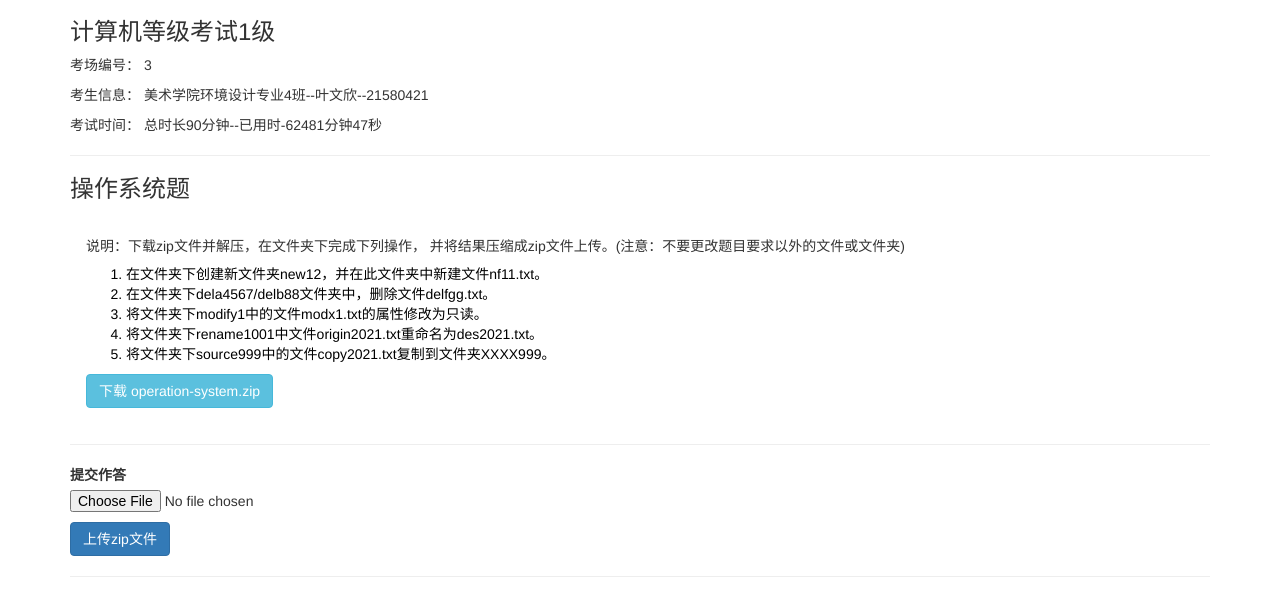
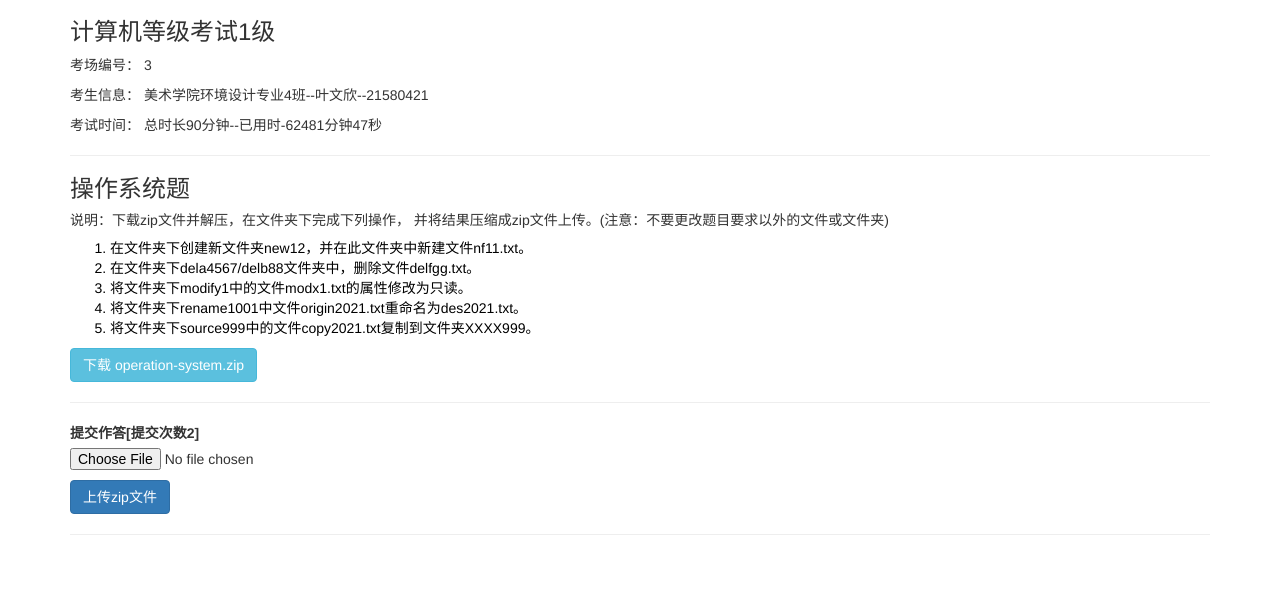
Before and after one commit to tanglw2020/django-mysite, a Django app: page /exam/exampage/14/systemquestion/ in a window 1280 px wide. Shown: the part 51-667 px from the top of the page. Run offline with Django 3.2, Linux system fonts and the light colour scheme; data comes from the database, SQL or seed files in the repository; both versions use the stored data as it was after the commit; some libraries are stand-ins or nearby versions.

Commit message:
feat: add submit count for exam pages

```diff
--- a/polls/examModels.py
+++ b/polls/examModels.py
@@ -137,9 +137,10 @@ class ExamPaper(models.Model):
     choice_question_answers = models.TextField("选择题答案列表", max_length=1000, blank=True,  default='')
     choice_question_results = models.TextField("选择题评分", max_length=1000, blank=True,  default='0')
 
-    system_operation_question = models.TextField("系统操作题", max_length=1000, blank=True, default='')
+    system_operation_question = models.CharField("系统操作题", max_length=1000, blank=True, default='')
     system_operation_answer = models.TextField("系统操作题答案", max_length=1000, blank=True, default='')
-    system_operation_result = models.TextField("系统操作题评分", max_length=1000, blank=True, default='0')
+    system_operation_result = models.CharField("系统操作题评分", max_length=1000, blank=True, default='0')
+    system_operation_submit_cnt = models.CharField("系统操作题提交次数", max_length=10, blank=True, default='0')
 
     email_question = models.CharField("上网题", max_length=10, blank=True, default='')
     email_answer = models.TextField("上网题答案", max_length=1000, blank=True, default='')
@@ -148,14 +149,17 @@ class ExamPaper(models.Model):
     word_question = models.CharField("Word题", max_length=10, blank=True, default='')
     word_answer = models.TextField("Word题答案", max_length=1000, blank=True, default='')
     word_result = models.CharField("Word题评分", max_length=10, blank=True, default='0')
+    word_submit_cnt = models.CharField("Word题提交次数", max_length=10, blank=True, default='0')
 
     excel_question = models.CharField("excel题", max_length=10, blank=True, default='')
     excel_answer = models.TextField("excel题答案", max_length=1000, blank=True, default='')
     excel_result = models.CharField("excel题评分", max_length=10, blank=True, default='0')
+    excel_submit_cnt = models.CharField("Excel题提交次数", max_length=10, blank=True, default='0')
 
     ppt_question = models.CharField("ppt题", max_length=10, blank=True, default='')
     ppt_answer = models.TextField("ppt题答案", max_length=1000, blank=True, default='')
     ppt_result = models.CharField("ppt题评分", max_length=10, blank=True, default='0')
+    ppt_submit_cnt = models.CharField("PPT题提交次数", max_length=10, blank=True, default='0')
 
 
     def start_time_(self):
--- a/polls/templates/polls/exam_page_email_question.html
+++ b/polls/templates/polls/exam_page_email_question.html
@@ -18,8 +18,8 @@
 <HR style=" FILTER: alpha (opacity = 100, finishopacity =0 , style= 2 )" width="100%" color=#987 cb 9 SIZE=20>
   <h3>上网题</h3>
     <div class="box-disable-copy" onselectstart="return false;" unselectable="on">
-      <p class="box-disable-copy"> 发送一封电子邮件，具体内容及要求如下：</p>
-      <ul >
+      <p> 发送一封电子邮件，具体内容及要求如下：</p>
+      <ul>
         {% for a in email_question.question_content_list %}
          <li>{{ a }}</li>
         {% endfor %}
--- a/polls/templates/polls/exam_page_excel_question.html
+++ b/polls/templates/polls/exam_page_excel_question.html
@@ -18,7 +18,7 @@
 <HR style=" FILTER: alpha (opacity = 100, finishopacity =0 , style= 2 )" width="100%" color=#987 cb 9 SIZE=20>
 <h4>Excel操作题</h4>
 
-<div class="alert alert-primary" role="alert">
+<div  class="box-disable-copy">
   <h5>说明：下载zip文件并解压，完成下列操作后将.xlsx文件上传。(注意：不要更改题目要求以外的文件或文件夹) </h5>
   <p>{{ excel_question.question_content }}</p>
   <a class=" btn btn-info" href="{% url 'exam:api-download-excel-zipfile'  exam_page.id %}">下载 excel.zip</a>
@@ -31,7 +31,7 @@
     {% csrf_token %}
     {{ form.non_field_errors }}
     <div  class="form-text">
-            <label>提交作答</label>
+          <label>提交作答[提交次数{{ exam_page.excel_submit_cnt }}]</label>
     </div>
     <div class="mb-3">
       {{ form.file }} {{ form.file.errors }}
--- a/polls/templates/polls/exam_page_ppt_question.html
+++ b/polls/templates/polls/exam_page_ppt_question.html
@@ -16,9 +16,9 @@
 
 {% block content %}
 <HR style=" FILTER: alpha (opacity = 100, finishopacity =0 , style= 2 )" width="100%" color=#987 cb 9 SIZE=20>
-<h4>Excel操作题</h4>
+<h4>PPT操作题</h4>
 
-<div class="alert alert-primary" role="alert">
+<div  class="box-disable-copy">
   <h5>说明：下载zip文件并解压，完成下列操作后将.pptx文件上传。(注意：不要更改题目要求以外的文件或文件夹) </h5>
   {{ ppt_question.question_content }}
   <a class=" btn btn-info" href="{% url 'exam:api-download-ppt-zipfile'  exam_page.id %}" style="margin-top: 10px">下载 ppt.zip</a>
@@ -31,7 +31,7 @@
     {% csrf_token %}
     {{ form.non_field_errors }}
     <div class="form-text">
-            <label>提交作答</label>
+          <label>提交作答[提交次数{{ exam_page.ppt_submit_cnt }}]</label>
     </div>
     <div class="mb-3">
       {{ form.file }} {{ form.file.errors }}
--- a/polls/templates/polls/exam_page_system_question.html
+++ b/polls/templates/polls/exam_page_system_question.html
@@ -19,7 +19,7 @@
     <HR style=" FILTER: alpha (opacity = 100, finishopacity =0 , style= 2 )" width="100%" color=#987 cb 9 SIZE=60>
     <h3>操作系统题</h3>
 
-    <div class="alert alert-primary" role="alert">
+    <div  class="box-disable-copy">
       <h5>说明：下载zip文件并解压，在文件夹下完成下列操作，
         并将结果压缩成zip文件上传。(注意：不要更改题目要求以外的文件或文件夹) </h5>
       {{ system_question.question_content }}
@@ -32,16 +32,16 @@
           {% csrf_token %}
           {{ form.non_field_errors }}
           <div id="passwordHelpBlock" class="form-text">
-            <label>提交作答</label>
+            <label>提交作答[提交次数{{ exam_page.system_operation_submit_cnt }}]</label>
           </div>
           <div class="mb-3">
             {{ form.file }} {{ form.file.errors }}
           </div>
           <div class='form-group' style=" margin-top: 10px">
             <input type="submit" class="btn btn-primary" value="上传zip文件" name="">
-            {% if uploadsucc %}
-            <label for="UploadSucc" style="color: green; margin-left: 20px">上传成功!!</label>
-            {% endif %}
+              {% if uploadsucc %}
+              <label for="UploadSucc" style="color: green; margin-left: 20px">上传成功!</label>
+              {% endif %}
           </div>
           </form>
       </div>
--- a/polls/templates/polls/exam_page_word_question.html
+++ b/polls/templates/polls/exam_page_word_question.html
@@ -18,7 +18,7 @@
 <HR style=" FILTER: alpha (opacity = 100, finishopacity =0 , style= 2 )" width="100%" color=#987 cb 9 SIZE=20>
     <h4>Word操作题</h4>
 
-    <div class="alert alert-primary" role="alert">
+    <div class="box-disable-copy">
       <h5>说明：下载zip文件并解压，完成下列操作后将.docx文件上传。(注意：不要更改题目要求以外的文件或文件夹) </h5>
       {{ word_question.operation_description_all }}
       <a class="btn btn-info" href="{% url 'exam:api-download-word-zipfile'  exam_page.id %}">下载 word.zip</a>
@@ -30,7 +30,7 @@
     {% csrf_token %}
     {{ form.non_field_errors }}
     <div id="passwordHelpBlock" class="form-text">
-            <label>提交作答</label>
+          <label>提交作答[提交次数{{ exam_page.word_submit_cnt }}]</label>
     </div>
     <div class="mb-3">
       {{ form.file }} {{ form.file.errors }}
@@ -38,7 +38,7 @@
     <div class='form-group' style=" margin-top: 10px">
       <input type="submit" class="btn btn-primary" value="上传.docx文件" name="">
       {% if uploadsucc %}
-      <label for="UploadSucc" style="color: green; margin-left: 20px">上传成功!!</label>
+      <label for="UploadSucc" style="color: green; margin-left: 20px">上传成功!</label>
       {% endif %}
     </div>
   </form>
--- a/polls/views.py
+++ b/polls/views.py
@@ -97,17 +97,16 @@ def exampage_email_question(request, exampage_id):
             if cleaned_data['topic'] == email_question.topic: score = score + 1
             if cleaned_data['content'] == email_question.content: score = score + 1
             exam_page.email_result = round(exam_page.exam.email_score * score / 4, 1)
-            exam_page.email_answer = cleaned_data['name1']+'\n'+cleaned_data['name2']+'\n'+cleaned_data['topic']+'\n'+cleaned_data['content']
+            # exam_page.email_answer = cleaned_data['name1']+'\n'+cleaned_data['name2']+'\n'+cleaned_data['topic']+'\n'+cleaned_data['content']
+            exam_page.email_answer = json.dumps(cleaned_data)
             exam_page.save()
     else:
         cleaned_data = {}
         if exam_page.email_answer:
-            datas = exam_page.email_answer.split('\n')
-            cleaned_data['name1'] = datas[0]
-            cleaned_data['name2'] = datas[1]
-            cleaned_data['topic'] = datas[2]
-            cleaned_data['content'] = datas[3]
-        form = SendEmailForm(cleaned_data)
+            cleaned_data = json.loads(exam_page.email_answer)
+            form = SendEmailForm(cleaned_data)
+        else:
+            form = SendEmailForm()
 
     context = {
         'exam': exam_page.exam,
@@ -142,6 +141,7 @@ def exampage_system_question(request, exampage_id):
                 myzip.extractall(output_save_path)
 
             exam_page.system_operation_answer = output_save_file
+            exam_page.system_operation_submit_cnt = str(int(exam_page.system_operation_submit_cnt)+1)
             results = system_question.score_(os.path.join(output_save_path, 'exam_system_operation'))
             if len(results)==0:
                 exam_page.system_operation_result = 0
@@ -184,6 +184,7 @@ def exampage_word_question(request, exampage_id):
             output_save_file = os.path.join(output_save_path, 'word.docx')
             handle_uploaded_file(request.FILES['file'], output_save_file)
 
+            exam_page.word_submit_cnt = str(int(exam_page.word_submit_cnt)+1)
             exam_page.word_answer = output_save_file
             exam_page.word_result = round(exam_page.exam.word_score * word_question.score_(output_save_file), 1)
             # print('word_result:', exam_page.exam.word_score, word_question.score_(output_save_file))
@@ -222,6 +223,7 @@ def exampage_excel_question(request, exampage_id):
             output_save_file = os.path.join(output_save_path, 'excel.xlsx')
             handle_uploaded_file(request.FILES['file'], output_save_file)
 
+            exam_page.excel_submit_cnt = str(int(exam_page.excel_submit_cnt)+1)
             exam_page.excel_answer = output_save_file
             _, score = excel_question.score_(output_save_file)
             exam_page.excel_result = round(exam_page.exam.excel_score * score, 1)
@@ -260,6 +262,7 @@ def exampage_ppt_question(request, exampage_id):
             output_save_file = os.path.join(output_save_path, 'ppt.pptx')
             handle_uploaded_file(request.FILES['file'], output_save_file)
 
+            exam_page.ppt_submit_cnt = str(int(exam_page.ppt_submit_cnt)+1)
             exam_page.ppt_answer = output_save_file
             _, score = ppt_question.score_(output_save_file)
             exam_page.ppt_result = round(exam_page.exam.ppt_score * score, 1)
```
Also changed, not shown: db.sqlite3.
